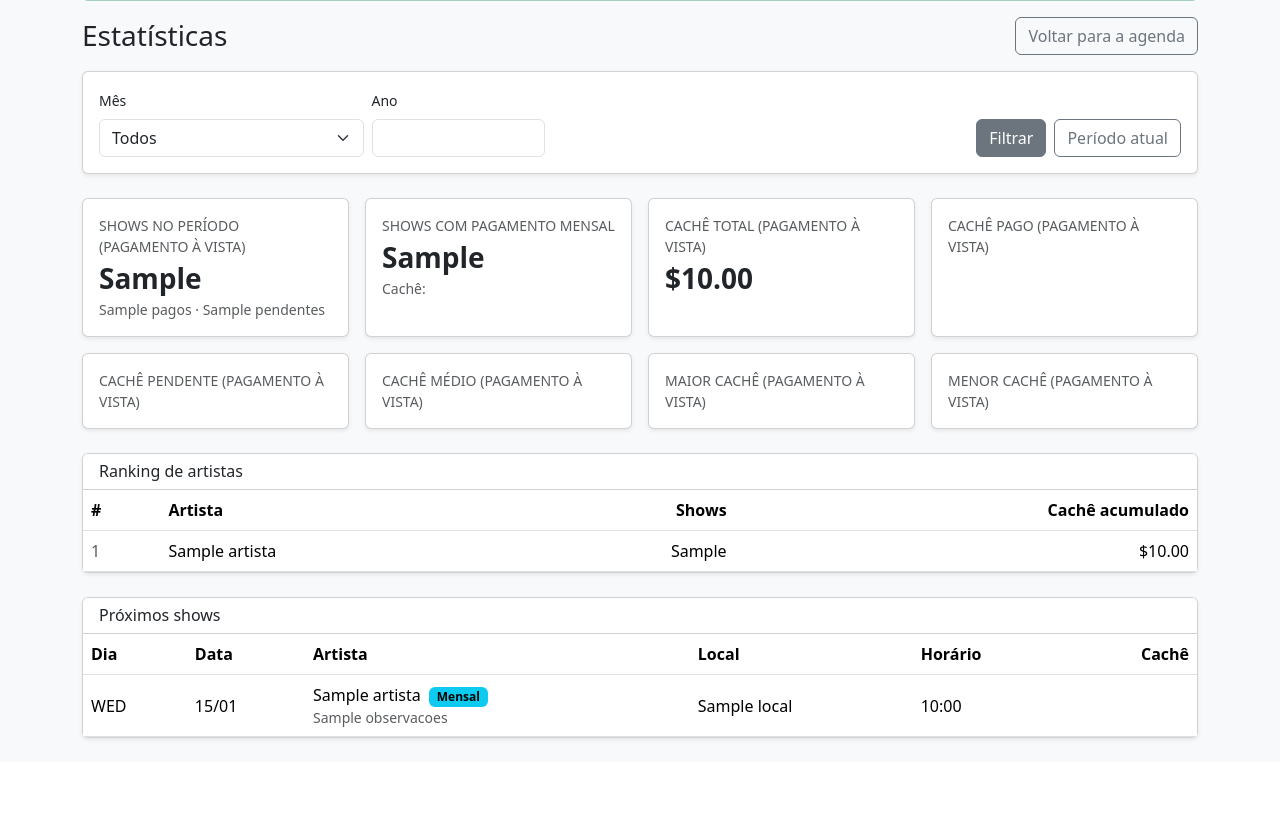
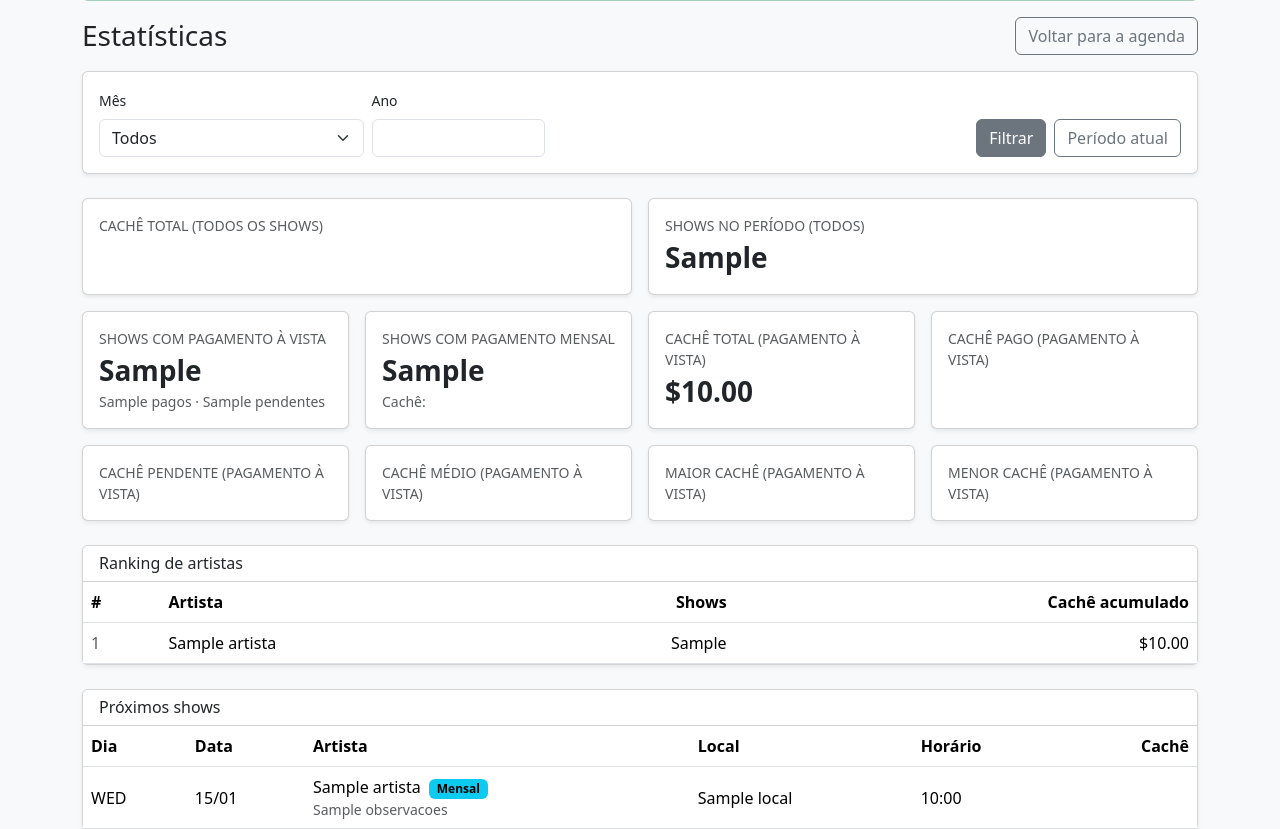
Before and after one commit to rafarodriguespiano-maker/agendashows, a Spring app: template src/main/resources/templates/estatisticas/index.html in a window 1280 px wide. Shown: the part 137-966 px from the top of the page. Before the commit the page ends 878 px from the top, so only its background shows below. Run offline with Thymeleaf, Linux system fonts and the light colour scheme; the template is opened without the code that fills it: most values are stand-ins (such as "Sample title", 1, 10 or a date in 2020); data that the repository does not hold is empty; some of the project's set-up classes (security, data sources, template engines, error pages and the like) are left out, and stand-ins take their place.

Commit message:
feat(estatisticas): Exibe totais gerais de cachê e shows no período
- Adiciona quantidadeShowsGeral e cacheGeral ao ResumoShows e à consulta do ShowRepository
- Inclui os novos campos no EstatisticasService
- Exibe cards de cachê total e shows no período no template de estatísticas, renomeando rótulos de pagamento à vista e mensal
- Atualiza os testes de EstatisticasController

```diff
--- a/src/main/java/com/example/agendashows/estatisticas/dto/ResumoShows.java
+++ b/src/main/java/com/example/agendashows/estatisticas/dto/ResumoShows.java
@@ -16,5 +16,7 @@ public record ResumoShows(
         BigDecimal cacheMensal,
         BigDecimal cacheMedio,
         BigDecimal maiorCache,
-        BigDecimal menorCache) {
+        BigDecimal menorCache,
+        long quantidadeShowsGeral,
+        BigDecimal cacheGeral) {
 }
--- a/src/main/java/com/example/agendashows/estatisticas/service/EstatisticasService.java
+++ b/src/main/java/com/example/agendashows/estatisticas/service/EstatisticasService.java
@@ -41,7 +41,9 @@ public class EstatisticasService {
                 moeda(resumo.getCacheMensal()),
                 moeda(resumo.getCacheMedio()),
                 moeda(resumo.getMaiorCache()),
-                moeda(resumo.getMenorCache()));
+                moeda(resumo.getMenorCache()),
+                numero(resumo.getQuantidadeShowsGeral()),
+                moeda(resumo.getCacheGeral()));
     }
 
     @Transactional(readOnly = true)
--- a/src/main/resources/templates/estatisticas/index.html
+++ b/src/main/resources/templates/estatisticas/index.html
@@ -35,10 +35,26 @@
     </div>
 
     <div class="row g-3 mb-4">
+        <div class="col-12 col-md-6">
+            <div class="card shadow-sm h-100">
+                <div class="card-body">
+                    <div class="text-muted small text-uppercase">Cachê total (todos os shows)</div>
+                    <div class="fs-3 fw-semibold" th:text="${#numbers.formatCurrency(resumo.cacheGeral)}">R$ 0,00</div>
+                </div>
+            </div>
+        </div>
+        <div class="col-12 col-md-6">
+            <div class="card shadow-sm h-100">
+                <div class="card-body">
+                    <div class="text-muted small text-uppercase">Shows no período (todos)</div>
+                    <div class="fs-3 fw-semibold" th:text="${resumo.quantidadeShowsGeral}">0</div>
+                </div>
+            </div>
+        </div>
         <div class="col-12 col-sm-6 col-lg-3">
             <div class="card shadow-sm h-100">
                 <div class="card-body">
-                    <div class="text-muted small text-uppercase">Shows no período (pagamento à vista)</div>
+                    <div class="text-muted small text-uppercase">Shows com pagamento à vista</div>
                     <div class="fs-3 fw-semibold" th:text="${resumo.quantidadeShows}">0</div>
                     <div class="text-muted small">
                         <span th:text="${resumo.quantidadePagas}">0</span> pagos ·
```
Also changed, not shown: src/main/java/com/example/agendashows/show/repository/ShowRepository.java (+9 -2 lines), 1 other file.
